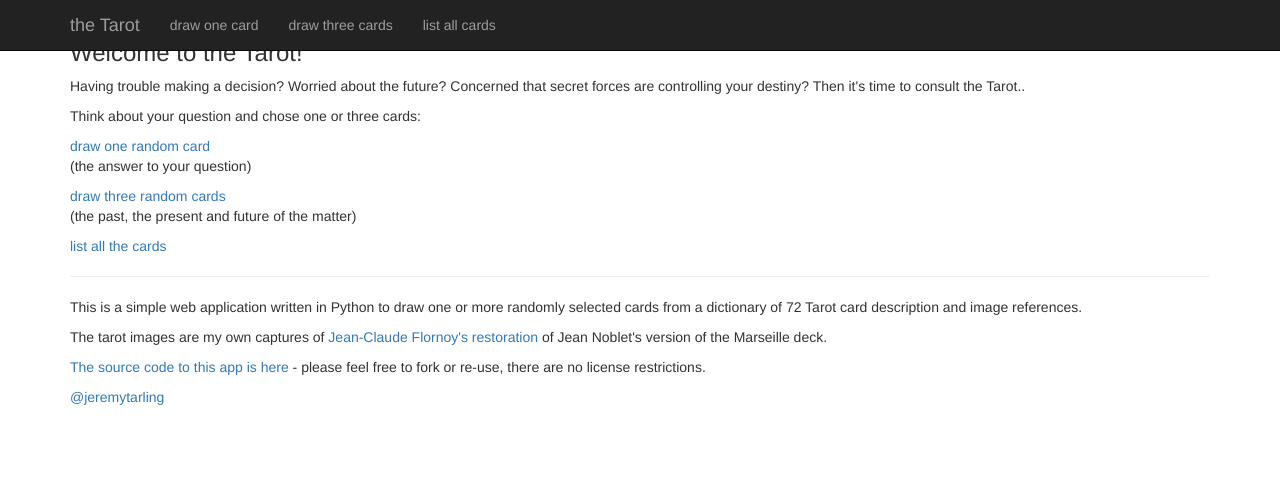
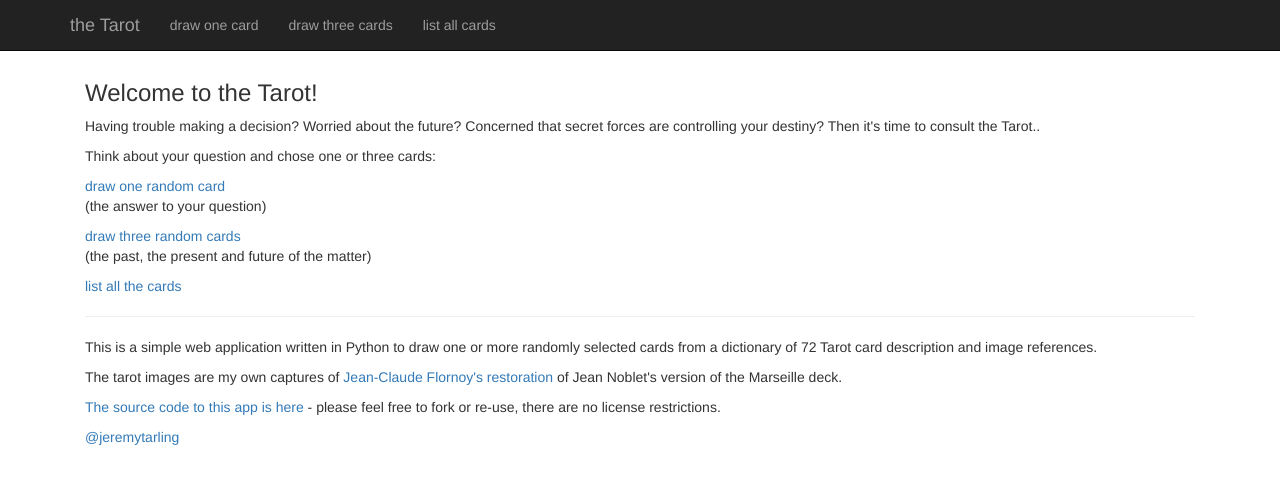
Before and after one commit to jeremytarling/python-tarot, a Flask app: page / in a window 1280 px wide. Shown: the top 496 px of the page. Run offline with Flask 2, Linux system fonts and the light colour scheme; some libraries are stand-ins or nearby versions.

Commit message:
fixed css padding on Windows

```diff
--- a/webapp/static/css/starter-template.css
+++ b/webapp/static/css/starter-template.css
@@ -1,7 +1,6 @@
 body {
   padding-top: 20px;
 }
-/*.starter-template {
+.starter-template {
   padding: 40px 15px;
 }
-*/
```
